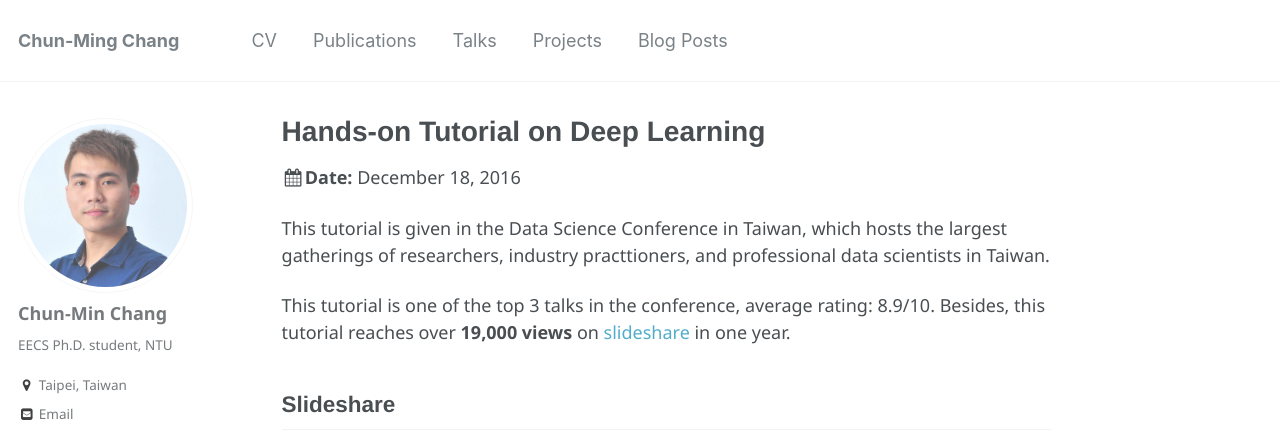
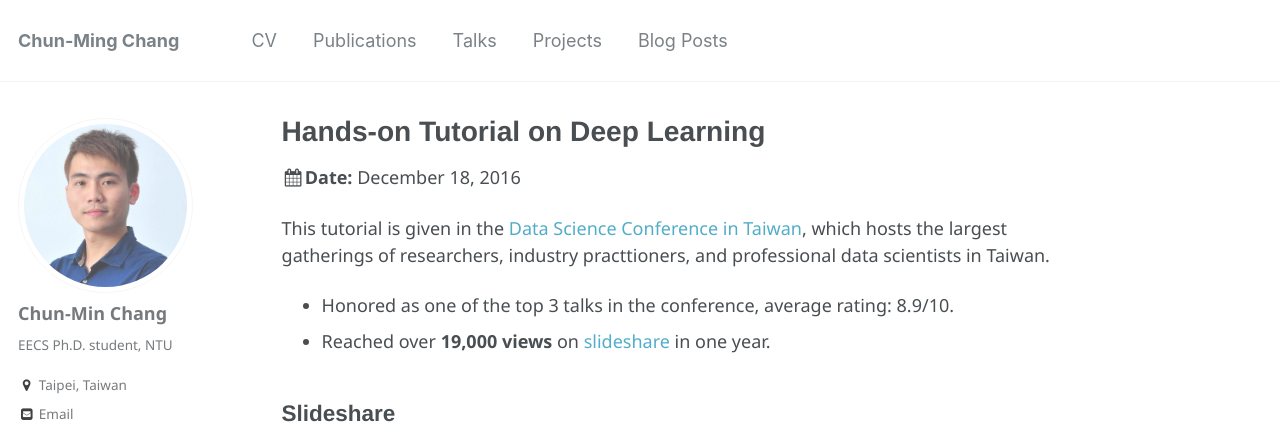
Before and after one commit to NothingHard/NothingHard.github.io, a Jekyll site: the page built from _talks/2016-12-18-talk.md, in a window 1280 px wide and 1400 px high, cut to the strip 0-437 px from the top of the window. Built offline with Jekyll 4.4.1, drawn with Linux system fonts in a browser that asks for light colours; some of the changed lines change nothing that is shown; some of the changed text lies outside the part shown.

Commit message:
hands-on-dl

```diff
--- a/_talks/2016-12-18-talk.md
+++ b/_talks/2016-12-18-talk.md
@@ -8,9 +8,9 @@ date: 2016-12-18
 location: "Taipei, Taiwan"
 ---
 
-This tutorial is given in the Data Science Conference in Taiwan, which hosts the largest gatherings of researchers, industry practtioners, and professional data scientists in Taiwan.
-
-This tutorial is one of the top 3 talks in the conference, average rating: 8.9/10. Besides, this tutorial reaches over **19,000 views** on [slideshare](https://www.slideshare.net/tw_dsconf/ss-70083878) in one year.
+This tutorial is given in the [Data Science Conference in Taiwan](http://datasci.tw/?conf=DS), which hosts the largest gatherings of researchers, industry practtioners, and professional data scientists in Taiwan.
+- Honored as one of the top 3 talks in the conference, average rating: 8.9/10.
+- Reached over **19,000 views** on [slideshare](https://www.slideshare.net/tw_dsconf/ss-70083878) in one year.
 
 ## Slideshare
 <iframe src="//www.slideshare.net/slideshow/embed_code/key/kVndiTuzmPEHaR" width="595" height="485" frameborder="0" marginwidth="0" marginheight="0" scrolling="no" style="border:1px solid #CCC; border-width:1px; margin-bottom:5px; max-width: 100%;" allowfullscreen> </iframe> <div style="margin-bottom:5px"> <strong> <a href="//www.slideshare.net/tw_dsconf/ss-70083878" title="[系列活動] 手把手的深度學習實務" target="_blank">[Series] Hands-on Tutorial of Deep Learning</a> </strong> from <strong><a href="https://www.slideshare.net/tw_dsconf" target="_blank">Data Science Conference in Taiwan</a></strong> </div>
@@ -30,8 +30,8 @@ This tutorial is one of the top 3 talks in the conference, average rating: 8.9/1
 4. Variants of neural network: convolution neural network
 
 ## Dates
-[2017/08/13](http://foundation.datasci.tw/step-by-step-dl-170813/),
-[2017/05/07](http://foundation.datasci.tw/step-by-step-dl-170507/),
-[2017/02/12](http://foundation.datasci.tw/step-by-step-dl-170212/),
-[2017/01/15](http://foundation.datasci.tw/step-by-step-dl-170212/),
-[2016/12/18](http://foundation.datasci.tw/step-by-step-dl-170212/),
+- [2017/08/13 in DSC, Taipei](http://foundation.datasci.tw/step-by-step-dl-170813/)
+- [2017/05/07 in DSC, Taipei](http://foundation.datasci.tw/step-by-step-dl-170507/)
+- [2017/02/12 in DSC, Taipei](http://foundation.datasci.tw/step-by-step-dl-170212/)
+- [2017/01/15 in DSC, Taipei](http://foundation.datasci.tw/step-by-step-dl-170212/)
+- [2016/12/18 in DSC, Taipei](http://foundation.datasci.tw/step-by-step-dl-170212/)
```
